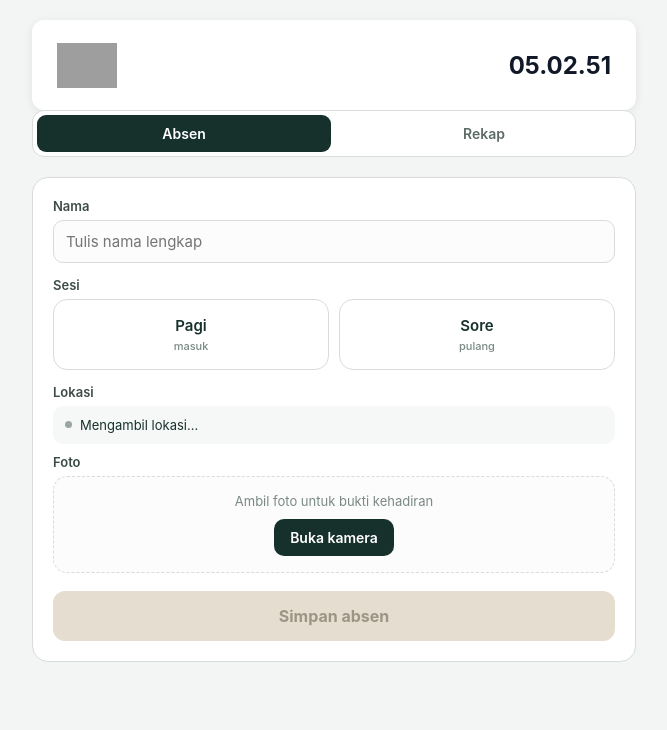
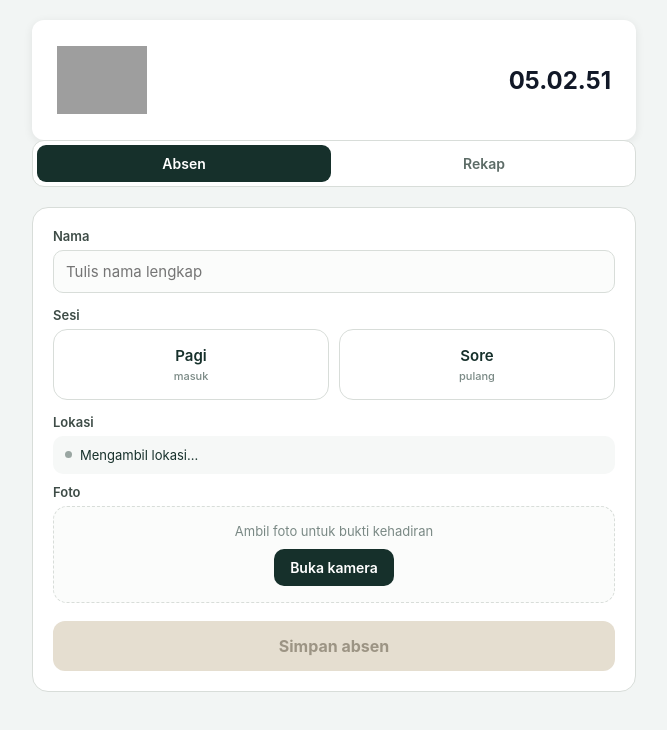
Before and after one commit to saputrafs/absensi-bbn, a plain HTML site: page index.html in a window 1280 px wide. Shown: the whole page, without its empty margins (306-973 px from the left). Drawn offline with Linux system fonts and the light colour scheme; grey boxes are pictures that could not be loaded.

Commit message:
Increase header image size to 90x90 pixels

```diff
--- a/index.html
+++ b/index.html
@@ -42,8 +42,8 @@
 }
 
 .header-left img{
-    width:60px;
-    height:60px;
+    width:90px;
+    height:90px;
     object-fit:contain;
 }
 
```
